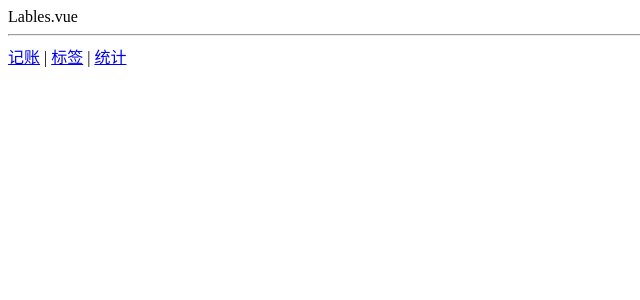
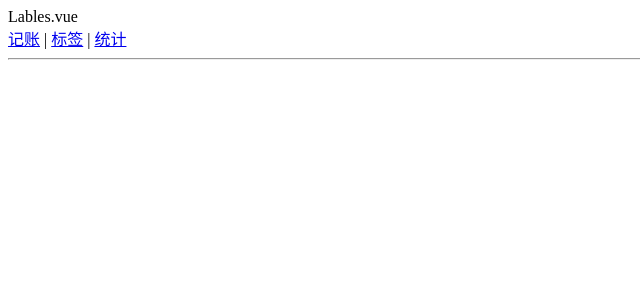
Before and after one commit to kangxiaoye/jizhang, a Vue app: page /#/lables in a window 1280 px wide. Shown: the top 300 px of the page, without its empty margins (0-640 px from the left). Built offline with nearby package versions, Linux system fonts and the light colour scheme.

Commit message:
全局组件<nav>

```diff
--- a/src/App.vue
+++ b/src/App.vue
@@ -2,13 +2,6 @@
  <div>
    <router-view></router-view>
    <hr>
-   <div>
-     <router-link to="money">记账</router-link>
-     |
-     <router-link to="lables">标签</router-link>
-     |
-     <router-link to="statisstics">统计</router-link>
-   </div>
  </div>
 
 </template>
--- a/src/main.ts
+++ b/src/main.ts
@@ -3,9 +3,10 @@ import App from './App.vue'
 import './registerServiceWorker'
 import router from './router'
 import store from './store'
+import Nav from "@/views/Nav.vue";
 
 Vue.config.productionTip = false
-
+Vue.component('Nav',Nav)
 new Vue({
   router,
   store,
--- a/src/router/index.ts
+++ b/src/router/index.ts
@@ -21,7 +21,7 @@ const routes: Array<RouteConfig> = [
     component: Lables
   },
   {
-    path: 'statistics',
+    path: '/statistics',
     component: Statistics
   }
 ]
--- a/src/views/Lables.vue
+++ b/src/views/Lables.vue
@@ -1,5 +1,9 @@
 <template>
-    <div>Lables.vue</div>
+    <div>
+        Lables.vue
+        <Nav></Nav>
+    </div>
+
 </template>
 
 <script lang="ts">
--- a/src/views/Money.vue
+++ b/src/views/Money.vue
@@ -1,5 +1,9 @@
 <template>
-    <div>Money.vue</div>
+    <div>
+        Money.vue
+        <Nav></Nav>
+    </div>
+
 </template>
 
 <script lang="ts">
--- /dev/null
+++ b/src/views/Nav.vue
@@ -0,0 +1,19 @@
+<template>
+    <div>
+        <router-link to="money">记账</router-link>
+        |
+        <router-link to="lables">标签</router-link>
+        |
+        <router-link to="statistics">统计</router-link>
+    </div>
+</template>
+
+<script lang="ts">
+    export default {
+        name: "Nav"
+    }
+</script>
+
+<style lang="scss" scoped>
+
+</style>
--- a/src/views/Statistics.vue
+++ b/src/views/Statistics.vue
@@ -1,5 +1,8 @@
 <template>
-    <div>Statistics.vue</div>
+    <div>
+        Statistics.vue
+        <Nav></Nav>
+    </div>
 </template>
 
 <script lang="ts">
```
